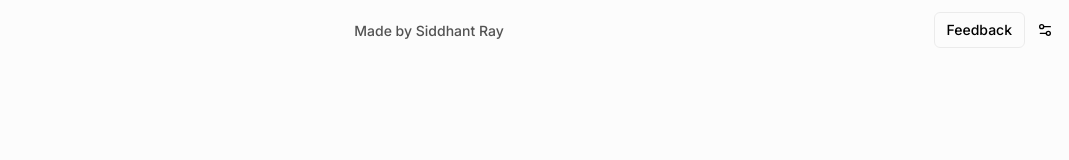
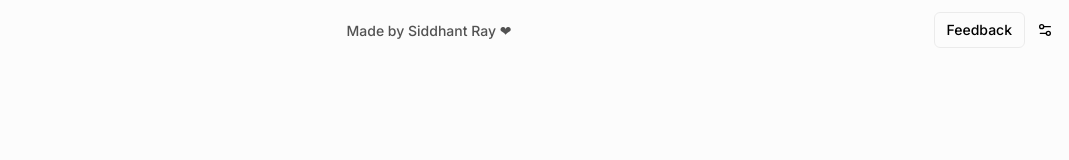
Before and after one commit to Siddhant-33/morphic.ai, a Next.js app: page / in a window 1280 px wide. Shown: the top 160 px of the page, without its empty margins (211-1280 px from the left). Built offline with nearby package versions, Linux system fonts and the light colour scheme; no server answers; what @json-render/core, @json-render/react would draw is missing.

Commit message:
Update header.tsx

```diff
--- a/components/header.tsx
+++ b/components/header.tsx
@@ -32,7 +32,7 @@ export const Header: React.FC<HeaderProps> = ({ user }) => {
       {/* Center - "Made by" credit */}
       <div className="absolute left-1/2 transform -translate-x-1/2">
         <span className="text-sm text-muted-foreground font-medium">
-          Made by Siddhant Ray
+          Made by Siddhant Ray ❤
         </span>
       </div>
 
```
